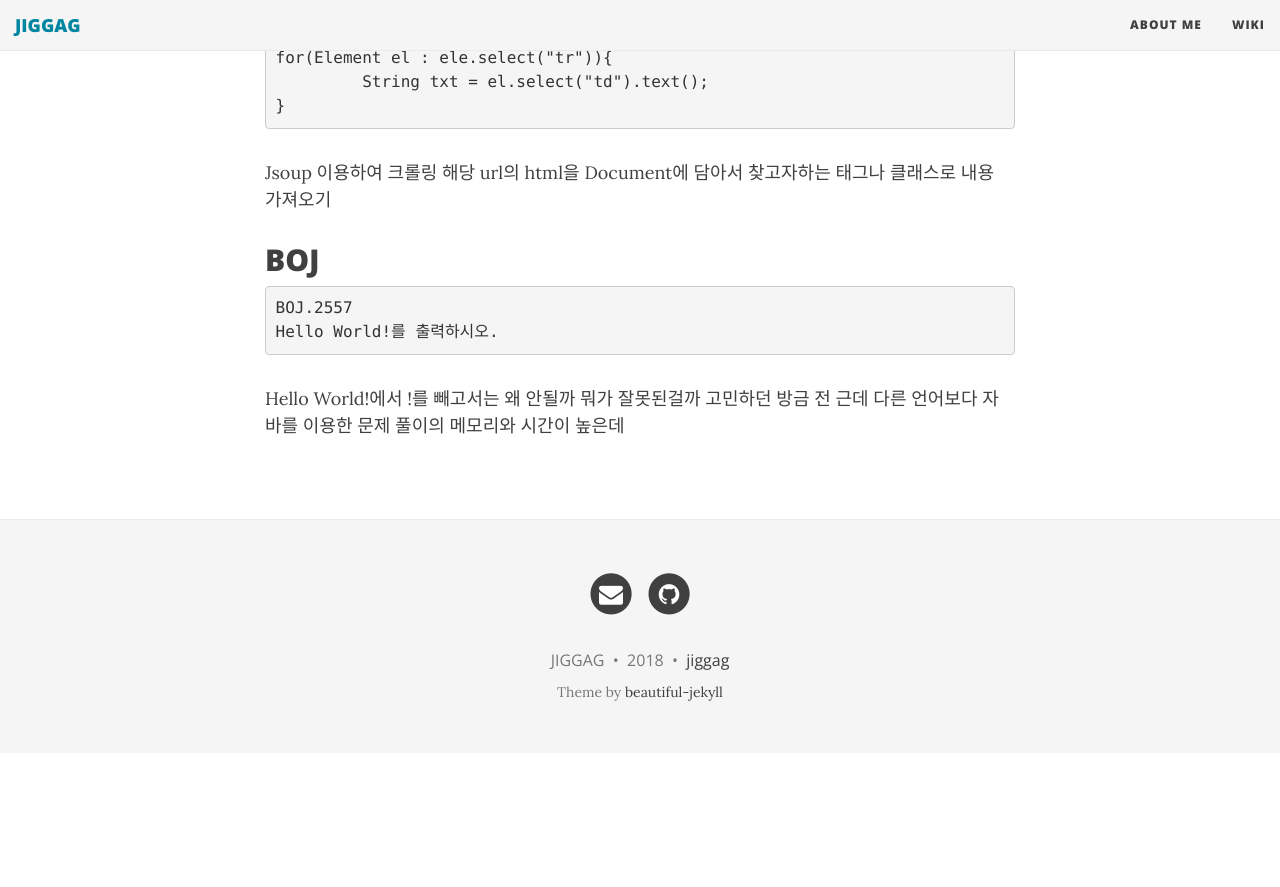
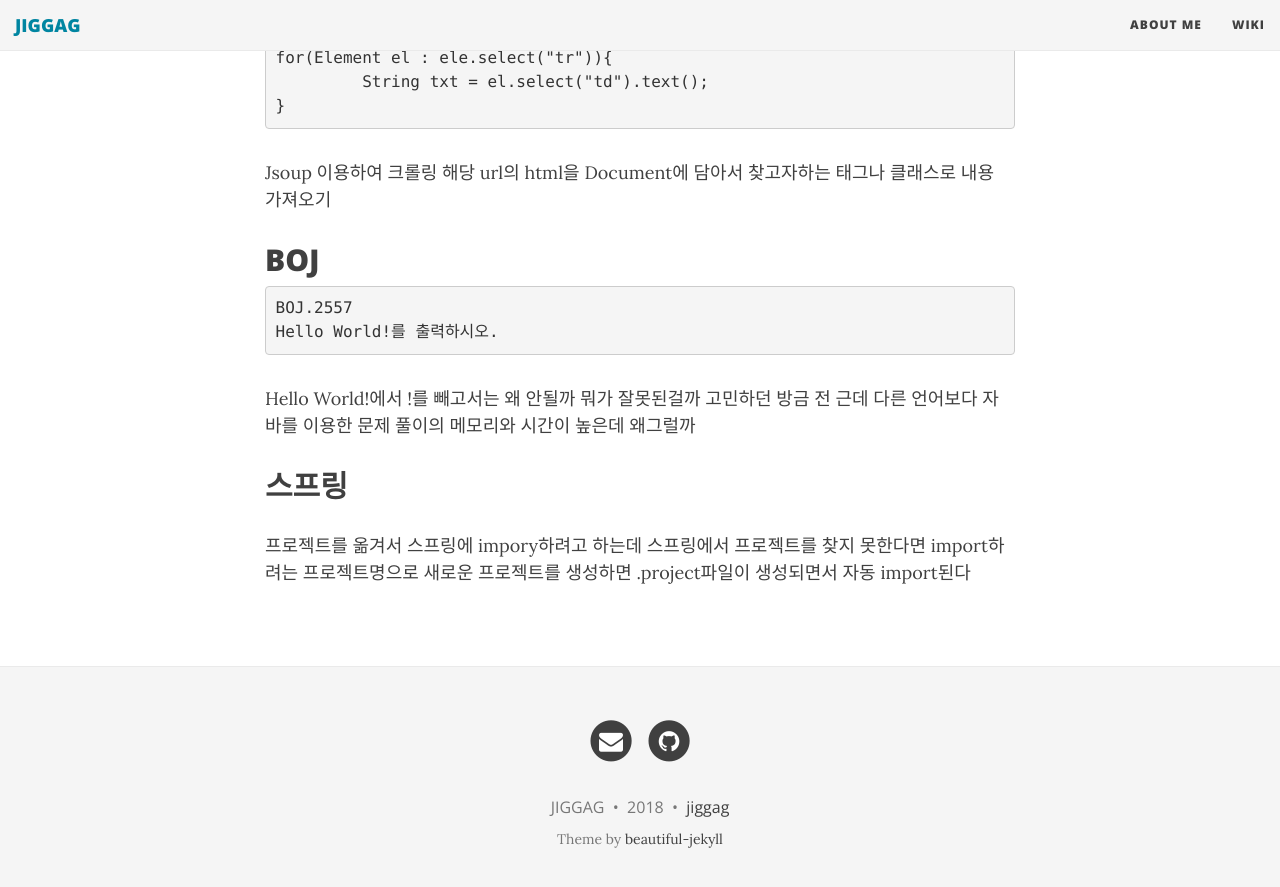
Before and after one commit to jiggag/jiggag.github.io, a Jekyll site: the page built from wiki.md, in a window 1280 px wide and 900 px high, scrolled down 1723 px. Shown: the top 887 px of the window. Built offline with Jekyll 4.4.1, drawn with Linux system fonts in a browser that asks for light colours; nearby versions of some CDN libraries; before the commit the page ends 2476 px from its top, so only the background shows below that.

Commit message:
Update wiki.md

````diff
--- a/wiki.md
+++ b/wiki.md
@@ -67,10 +67,16 @@ for(Element el : ele.select("tr")){
 Jsoup 이용하여 크롤링
 해당 url의 html을 Document에 담아서 찾고자하는 태그나 클래스로 내용 가져오기
 
+
 ## BOJ
 ```script
 BOJ.2557
 Hello World!를 출력하시오.
 ```
 Hello World!에서 !를 빼고서는 왜 안될까 뭐가 잘못된걸까 고민하던 방금 전
-근데 다른 언어보다 자바를 이용한 문제 풀이의 메모리와 시간이 높은데
+근데 다른 언어보다 자바를 이용한 문제 풀이의 메모리와 시간이 높은데 왜그럴까
+
+
+## 스프링
+프로젝트를 옮겨서 스프링에 impory하려고 하는데 스프링에서 프로젝트를 찾지 못한다면
+import하려는 프로젝트명으로 새로운 프로젝트를 생성하면 .project파일이  생성되면서 자동 import된다
````
